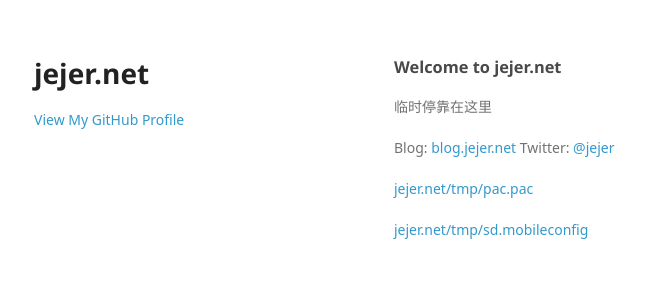
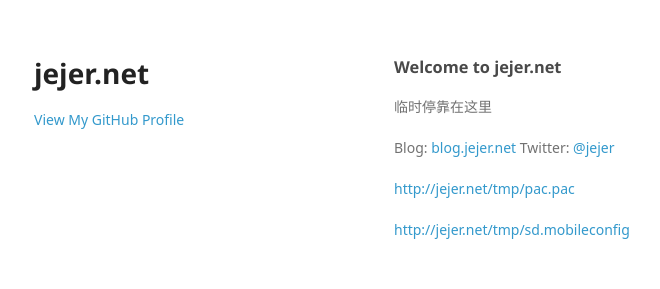
Before and after one commit to jejer/jejer.github.io, a plain HTML site: page index.html in a window 1280 px wide. Shown: the top 289 px of the page, without its empty margins (176-836 px from the left). Drawn offline with Linux system fonts and the light colour scheme; a web font is replaced by a local one.

Commit message:
Update index.html

```diff
--- a/index.html
+++ b/index.html
@@ -30,8 +30,8 @@
 
 <p>Blog: <a href="http://blog.jejer.net">blog.jejer.net</a>
 Twitter: <a href="https://twitter.com/jejer">@jejer</a></p>
-<p><a href="http://jejer.net/tmp/pac.pac">jejer.net/tmp/pac.pac</a></p>
-<p><a href="http://jejer.net/tmp/sd.mobileconfig">jejer.net/tmp/sd.mobileconfig</a></p>
+<p><a href="http://jejer.net/tmp/pac.pac">http://jejer.net/tmp/pac.pac</a></p>
+<p><a href="http://jejer.net/tmp/sd.mobileconfig">http://jejer.net/tmp/sd.mobileconfig</a></p>
       </section>
       <footer>
         <p><small>Hosted on GitHub Pages &mdash; Theme by <a href="https://github.com/orderedlist">orderedlist</a></small></p>
```
